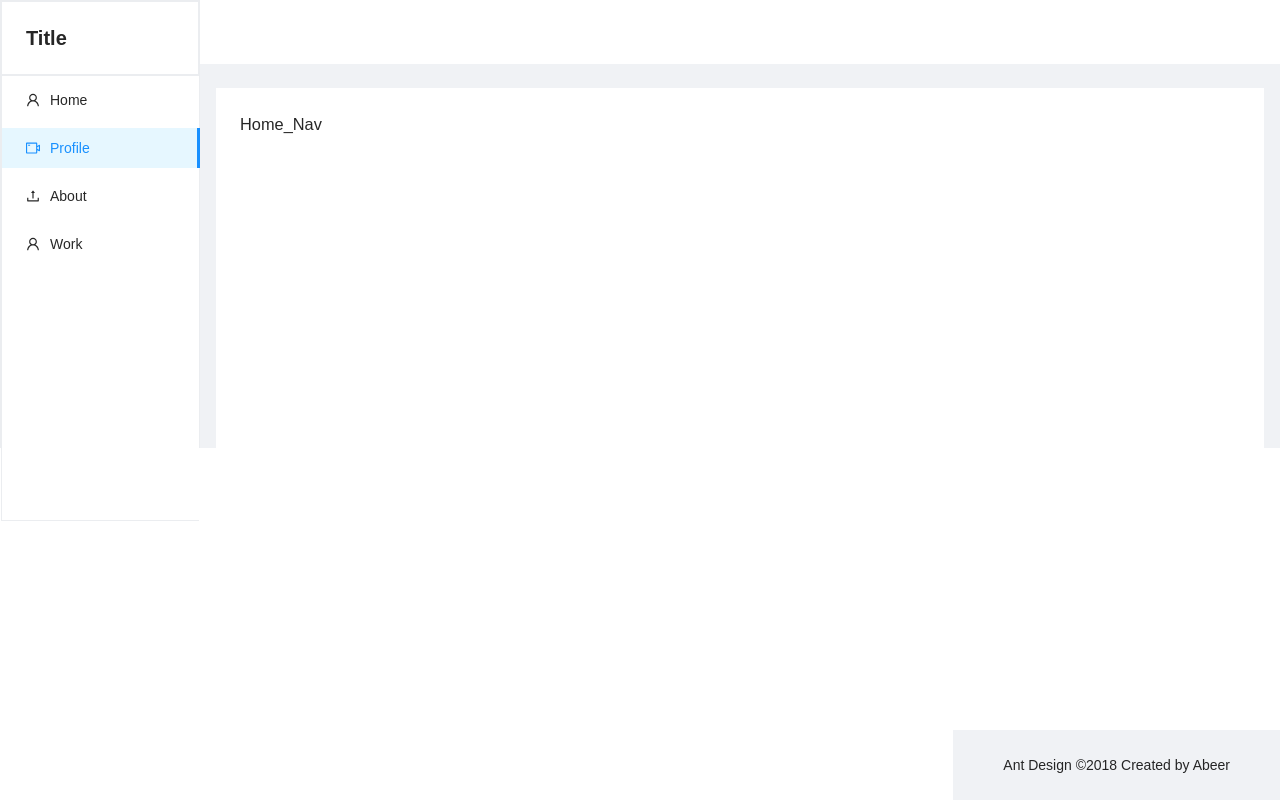
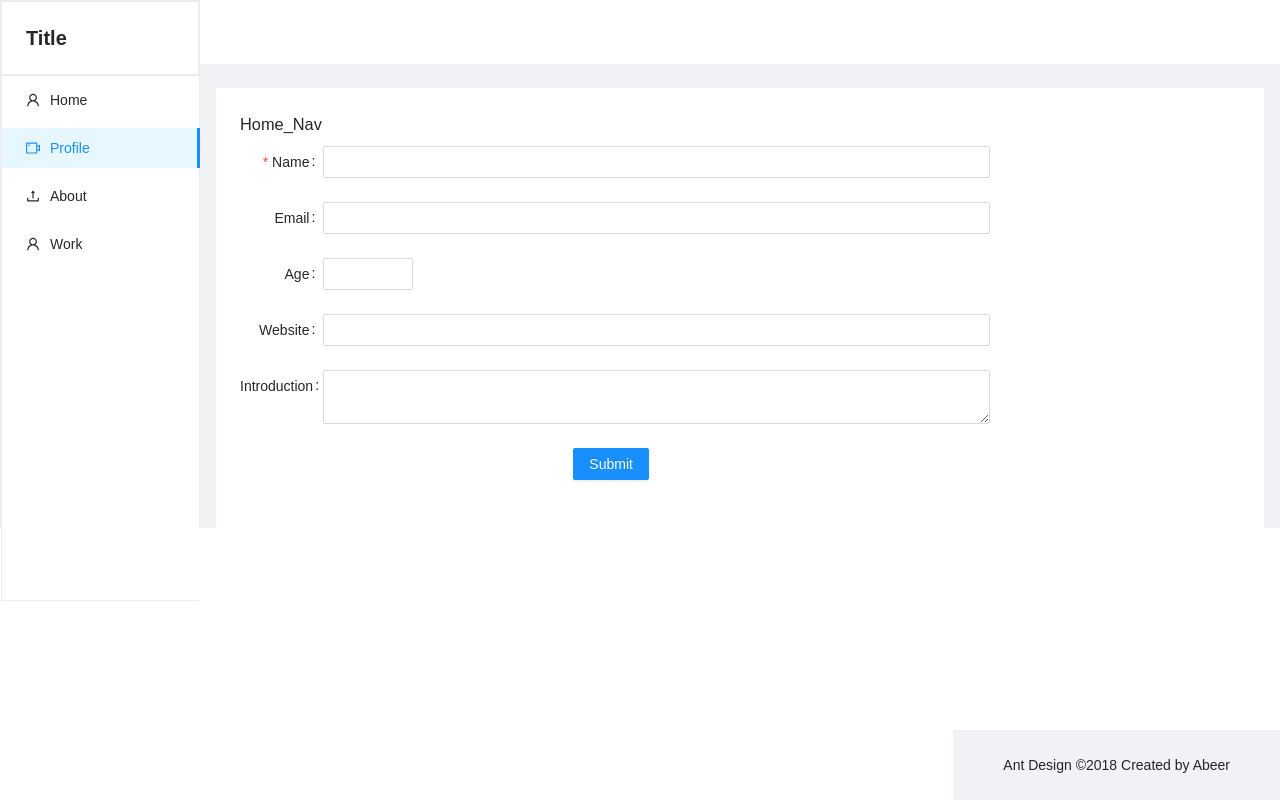
Before and after one commit to ShariyarAbeer/Web_CV, a React (Create React App) app: page /homenav in a window 1280 px wide. Built offline with nearby package versions, Linux system fonts and the light colour scheme.

Commit message:
form design

```diff
--- a/src/component/home/home_nav.jsx
+++ b/src/component/home/home_nav.jsx
@@ -1,11 +1,92 @@
 import React, { Component } from "react";
+import { Form, Input, InputNumber, Button } from "antd";
 
 class HomeNav extends Component {
 	state = {};
+
 	render() {
+		const onFinish = (values) => {
+			console.log(values);
+		};
+
+		const layout = {
+			labelCol: {
+				span: 2,
+			},
+			wrapperCol: {
+				span: 16,
+			},
+		};
+		const validateMessages = {
+			required: "${label} is required!",
+			types: {
+				email: "${label} is not validate email!",
+				number: "${label} is not a validate number!",
+			},
+			number: {
+				range: "${label} must be between ${min} and ${max}",
+			},
+		};
+
 		return (
 			<div>
 				<h1>Home_Nav</h1>
+				<Form
+					{...layout}
+					name="nest-messages"
+					onFinish={onFinish}
+					validateMessages={validateMessages}
+				>
+					<Form.Item
+						name={["user", "name"]}
+						label="Name"
+						rules={[
+							{
+								required: true,
+							},
+						]}
+					>
+						<Input />
+					</Form.Item>
+					<Form.Item
+						name={["user", "email"]}
+						label="Email"
+						rules={[
+							{
+								type: "email",
+							},
+						]}
+					>
+						<Input />
+					</Form.Item>
+					<Form.Item
+						name={["user", "age"]}
+						label="Age"
+						rules={[
+							{
+								type: "number",
+								min: 0,
+								max: 99,
+							},
+						]}
+					>
+						<InputNumber />
+					</Form.Item>
+					<Form.Item name={["user", "website"]} label="Website">
+						<Input />
+					</Form.Item>
+					<Form.Item
+						name={["user", "introduction"]}
+						label="Introduction"
+					>
+						<Input.TextArea />
+					</Form.Item>
+					<Form.Item wrapperCol={{ ...layout.wrapperCol, offset: 8 }}>
+						<Button type="primary" htmlType="submit">
+							Submit
+						</Button>
+					</Form.Item>
+				</Form>
 			</div>
 		);
 	}
```
